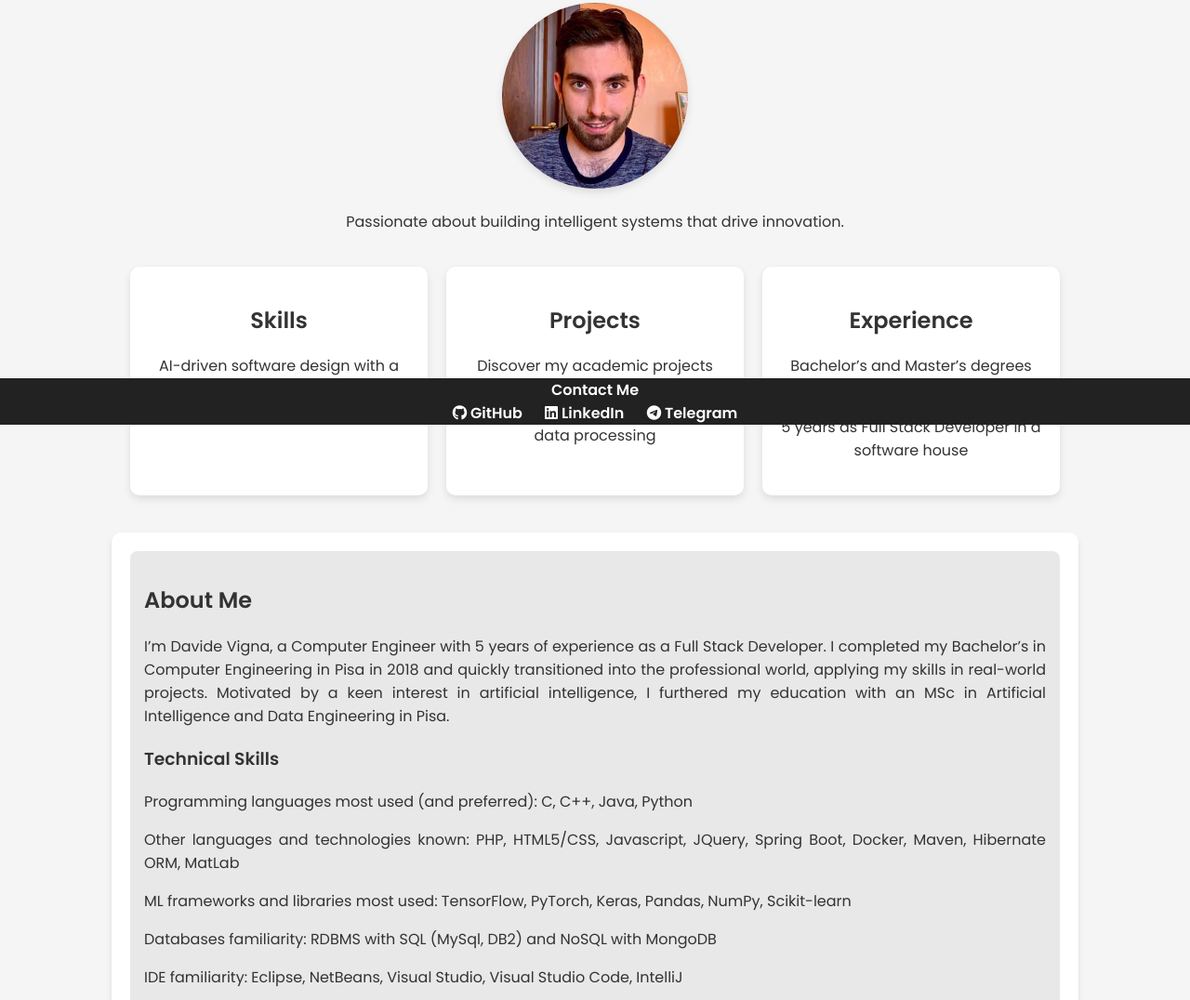
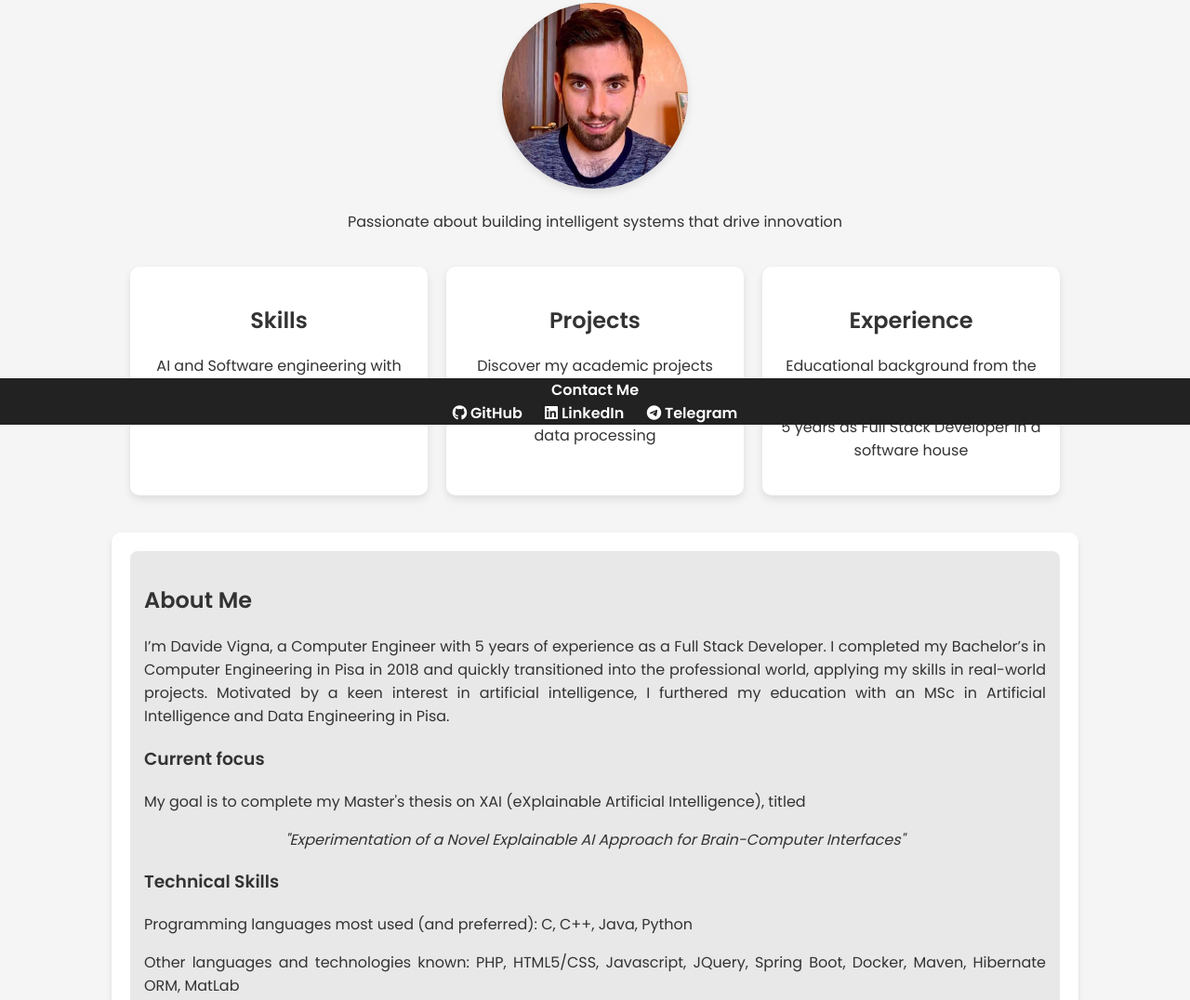
Before and after one commit to AlterVigna/PersonalWebsite, a plain HTML site: page index.html in a window 1280 px wide. Shown: the part 343-1419 px from the top of the page at 93% size. Drawn offline with nearby package versions, Linux system fonts and the light colour scheme.

Commit message:
Update info

```diff
--- a/altervignastyle.css
+++ b/altervignastyle.css
@@ -129,6 +129,10 @@
 			margin-bottom: 10px;
 		}
 
+		.thesisTitle{
+			text-align: center !important;
+			font-style: italic;
+		}
 
 		.gridprojects {
 			display: grid;
--- a/index.html
+++ b/index.html
@@ -4,7 +4,7 @@
     <meta charset="UTF-8">
     <meta name="viewport" content="width=device-width, initial-scale=1.0">
 	<link rel="icon" type="image/png" href="./images/icon.png">
-    <title>AlterVigna - Personal Website</title>
+    <title>Davide Vigna - AI & Software Engineer</title>
     <link rel="stylesheet" href="https://fonts.googleapis.com/css2?family=Poppins:wght@300;400;600&display=swap">
 	<link rel="stylesheet" href="https://cdnjs.cloudflare.com/ajax/libs/font-awesome/6.0.0-beta3/css/all.min.css">
 	<link rel="stylesheet" href="altervignastyle.css">
@@ -24,14 +24,14 @@
 
     <section class="photo-section">
         <img src="./images/profile.jpeg" alt="Profile Photo">
-        <p>Passionate about building intelligent systems that drive innovation.</p>
+        <p>Passionate about building intelligent systems that drive innovation</p>
     </section>
 
 	<section class="grid">
 
 		<div class="card collegamenti" id="skills_card">
             <h2>Skills</h2>
-            <p>AI-driven software design with a focus on optimization and continuous learning</p>
+            <p>AI and Software engineering with focus on optimization and continuous learning</p>
         </div>
         <div class="card collegamenti" id="projects_card" >
             <h2>Projects</h2>
@@ -39,7 +39,7 @@
         </div>
         <div class="card collegamenti" id="experience_card" >
             <h2>Experience</h2>
-			<p>Bachelor’s and Master’s degrees earned from the University of Pisa</p>
+			<p>Educational background from the University of Pisa</p>
             <p>5 years as Full Stack Developer in a software house</p>
         </div>
     </section>
@@ -51,6 +51,11 @@
 			<p>I’m Davide Vigna, a Computer Engineer with 5 years of experience as a Full Stack Developer.
 			I completed my Bachelor’s in Computer Engineering in Pisa in 2018 and quickly transitioned into the professional world, applying my skills in real-world projects.
 			Motivated by a keen interest in artificial intelligence, I furthered my education with an MSc in Artificial Intelligence and Data Engineering in Pisa.</p>
+
+			<h3 id="Focus">Current focus</h3>
+			<p> My goal is to complete my Master's thesis on XAI (eXplainable Artificial Intelligence), titled </p>
+			<p class="thesisTitle">"Experimentation of a Novel Explainable AI Approach for Brain-Computer Interfaces"</p>
+
 			<h3 id="tec_skills">Technical Skills</h3>
 			<p>Programming languages most used (and preferred): C, C++, Java, Python</p>
 			<p>Other languages and technologies known: PHP, HTML5/CSS, Javascript, JQuery, Spring Boot, Docker, Maven, Hibernate ORM, MatLab </p>
@@ -85,7 +90,7 @@
 
 
 			<h3 id="Fun_fact">Fun Facts</h3>
-			<p>My nickname is Altervigna and it originates from the popular web platform Altervista, where I first started developing my own Fantasy Football (Fantacalcio) site in PHP. My friends constantly mixed up the site's domain with my surname.</p>
+			<p>My nickname is AlterVigna and it originates from the popular web platform Altervista, where I first started developing my own Fantasy Football (Fantacalcio) site in PHP. My friends constantly mixed up the site's domain with my surname.</p>
 		</section>
 
 		 <section id="experience">
```
Also changed, not shown: images/icon.png.
